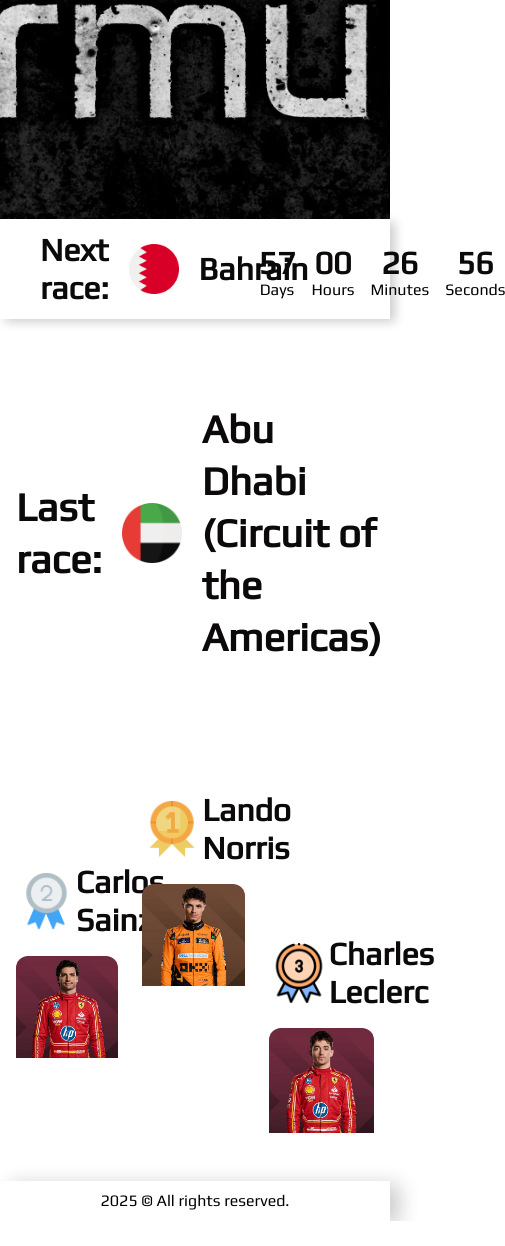
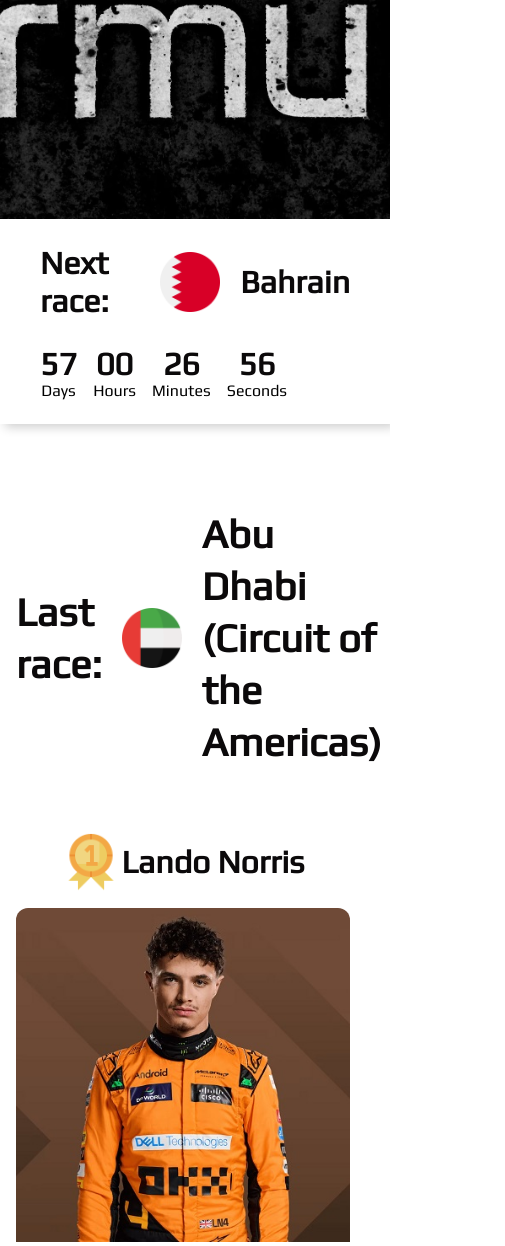
Before and after one commit to iv-kovatchev/formule-one-app, a website with bundled scripts: page public/pages/index/index.html in a window 390 px wide. Shown: the part 481-1727 px from the top of the page, 505 px wide, since content can reach past the window. Before the commit the page ends 1702 px from the top, so only its background shows below. Built offline with nearby package versions, Linux system fonts and the light colour scheme.

Commit message:
final changes with the responsive

```diff
--- a/public/assets/js/index.js
+++ b/public/assets/js/index.js
@@ -1,6 +1,8 @@
 import { races } from '../../data/races.js';
 import { drivers } from '../../data/drivers.js';
 import { tracks } from '../../data/tracks.js';
+
+const mediaQuery = window.matchMedia("(max-width: 1024px)");
 
 //Helper method for getting next race from races.js
 const getNextRace = () => {
@@ -126,9 +128,16 @@
   lastRacePodiumTitle.appendChild(img);
   lastRacePodiumTitle.appendChild(nameSecondPart);
 
-  createLastRaceDriverContainer(secondPlaceDriver, lastRacePodiumDiv, 'second-place.png');
-  createLastRaceDriverContainer(firstPlaceDriver, lastRacePodiumDiv, 'first-place.png');
-  createLastRaceDriverContainer(thirdPlaceDriver, lastRacePodiumDiv, 'third-place.png');
+  if(mediaQuery.matches) {
+    createLastRaceDriverContainer(firstPlaceDriver, lastRacePodiumDiv, 'first-place.png');
+    createLastRaceDriverContainer(secondPlaceDriver, lastRacePodiumDiv, 'second-place.png');
+    createLastRaceDriverContainer(thirdPlaceDriver, lastRacePodiumDiv, 'third-place.png');
+  }
+  else {
+    createLastRaceDriverContainer(secondPlaceDriver, lastRacePodiumDiv, 'second-place.png');
+    createLastRaceDriverContainer(firstPlaceDriver, lastRacePodiumDiv, 'first-place.png');
+    createLastRaceDriverContainer(thirdPlaceDriver, lastRacePodiumDiv, 'third-place.png');
+  }
 }
 
 //Displaying all section in the home page
--- a/public/assets/styles/_footer.css
+++ b/public/assets/styles/_footer.css
@@ -1,9 +1,7 @@
 .footer {
     box-shadow: rgba(0, 0, 0, 0.2) 10px 3px 20px;
-    left: 0;
     margin-top: 24px;
     padding: 12px;
-    position: absolute;
     text-align: center;
     width: 100%;
 }
--- a/public/assets/styles/_global.css
+++ b/public/assets/styles/_global.css
@@ -1,8 +1,8 @@
 .container {
+    margin-left: auto;
     margin-right: auto;
-    margin-left: auto;
+    margin-top: 60px;
     padding: 24px 16px;
-    margin-top: 60px;
 
     @media (min-width: 576px) {
         max-width: 576px;
--- a/public/assets/styles/_reset.css
+++ b/public/assets/styles/_reset.css
@@ -14,10 +14,16 @@
 
 /* Set a default font size and family for body */
 body {
+    display: flex;
+    flex-direction: column;
     font-size: 100%;
     font-family: sans-serif;
     -webkit-font-smoothing: antialiased; /* Improves font rendering */
     -moz-osx-font-smoothing: grayscale;  /* Improves font rendering on macOS */
+}
+
+main {
+    flex: 1;
 }
 
 /* Remove list styling (bullets and indents) */
--- a/public/assets/styles/pages/index.css
+++ b/public/assets/styles/pages/index.css
@@ -10,17 +10,26 @@
 }
 
 .timer-container {
+    align-items: center;
     box-shadow: rgba(0, 0, 0, 0.2) 5px 3px 10px;
     display: flex;
     justify-content: space-between;
-    height: 100px;
     padding: 25px 40px;
+
+    @media (max-width: 1024px) {
+        align-items: flex-start;
+        flex-direction: column;
+    }
 }
 
 .next-race-title {
     align-items: center;
     display: flex;
     height: 100%;
+
+    @media (max-width: 1024px) {
+        margin-bottom: 24px;
+    }
 }
 
 .next-race-title h2 {
@@ -33,7 +42,7 @@
 }
 
 .next-race-flag {
-    height: 100%;
+    height: 60px;
     margin-right: 20px;
 }
 
@@ -59,10 +68,18 @@
     margin-bottom: 0;
 }
 
+.next-race-timer-part p {
+    margin-bottom: 0;
+}
+
 .last-race-title {
     display: flex;
     align-items: center;
     margin-bottom: 128px;
+
+    @media (max-width: 1024px) {
+        margin-bottom: 64px;
+    }
 }
 
 .last-race-flag {
@@ -78,6 +95,11 @@
 .last-race-podium {
     align-items: flex-start;
     display: flex;
+
+    @media (max-width: 1024px) {
+        flex-direction: column;
+        align-items: center;
+    }
 }
 
 .last-race-driver-box {
@@ -86,6 +108,11 @@
     flex-direction: column;
     flex: 1;
     margin-right: 24px;
+
+    @media (max-width: 1024px) {
+        margin-bottom: 48px;
+        margin-top: 0;
+    }
 }
 
 .driver-name-container {
@@ -109,11 +136,20 @@
 
 .last-race-driver-box:first-child {
     margin-top: 72px;
+
+    @media (max-width: 1024px) {
+        margin-top: 0;
+        margin-bottom: 48px;
+    }
 }
 
 .last-race-driver-box:last-child {
     margin-right: 0;
     margin-top: 144px;
+
+    @media (max-width: 1024px) {
+        margin-top: 0;
+    }
 }
 
 .last-race-driver-box img {
--- a/public/pages/index/index.html
+++ b/public/pages/index/index.html
@@ -45,6 +45,7 @@
     </div>
 </nav>
 
+    <main>
         <section class="background-container">
             <img class="background-img" src="/assets/images/background.jpg" alt="home-page-background">
         </section>
@@ -81,6 +82,7 @@
 
 
         </section>
+    </main>
 
     <footer class="footer">
         <p>2025 &copy; All rights reserved.</p>
```
Also changed, not shown: public/pages/404.html (+7 -5 lines), public/pages/constructor/constructor.html (+5 -3 lines), public/pages/driver/driver.html (+5 -3 lines), public/pages/schedule/schedule.html (+2 -0 lines), public/pages/standings/constructors.html (+2 -0 lines), public/pages/standings/drivers.html (+2 -0 lines), public/pages/tracks/track.html (+2 -0 lines), public/pages/tracks/tracks.html (+2 -0 lines). Lines whose indentation alone changed are shown as unchanged.
